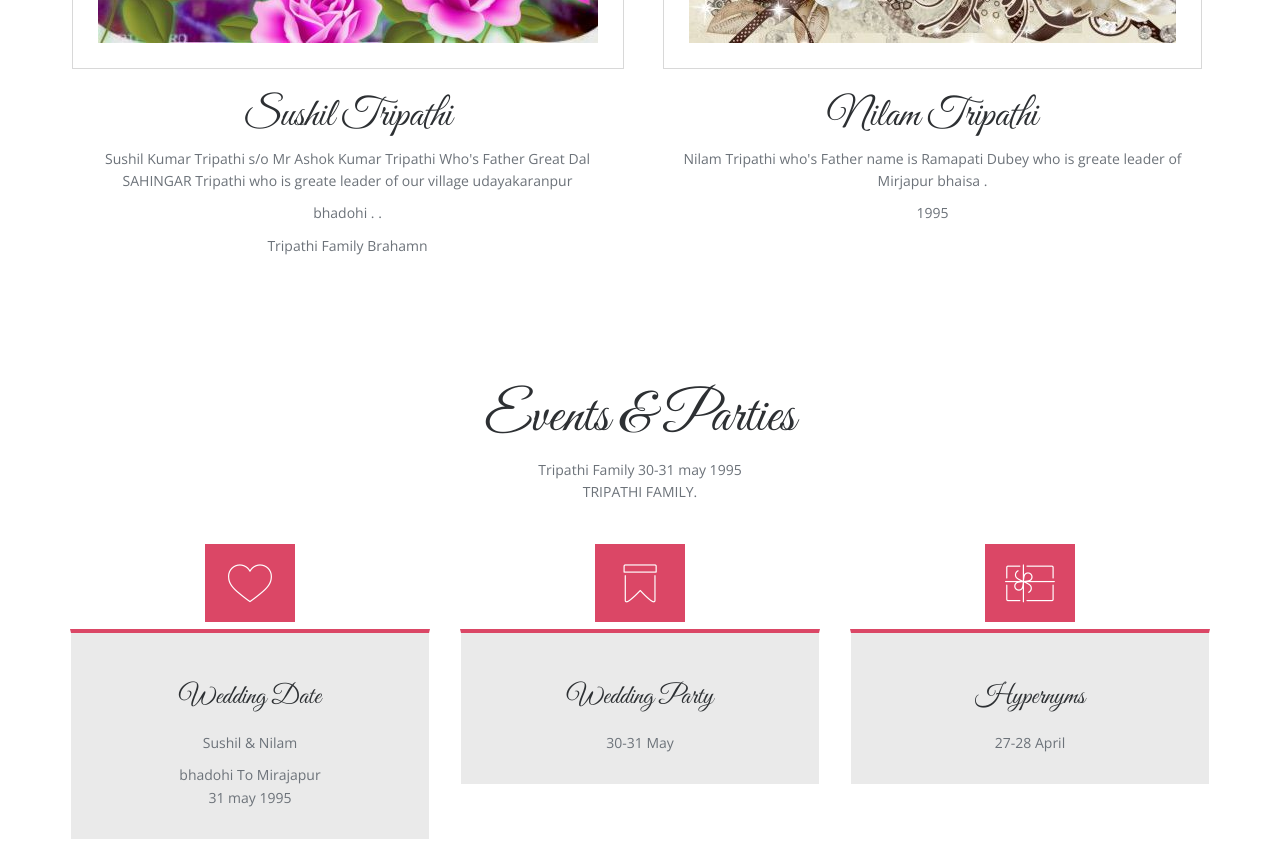
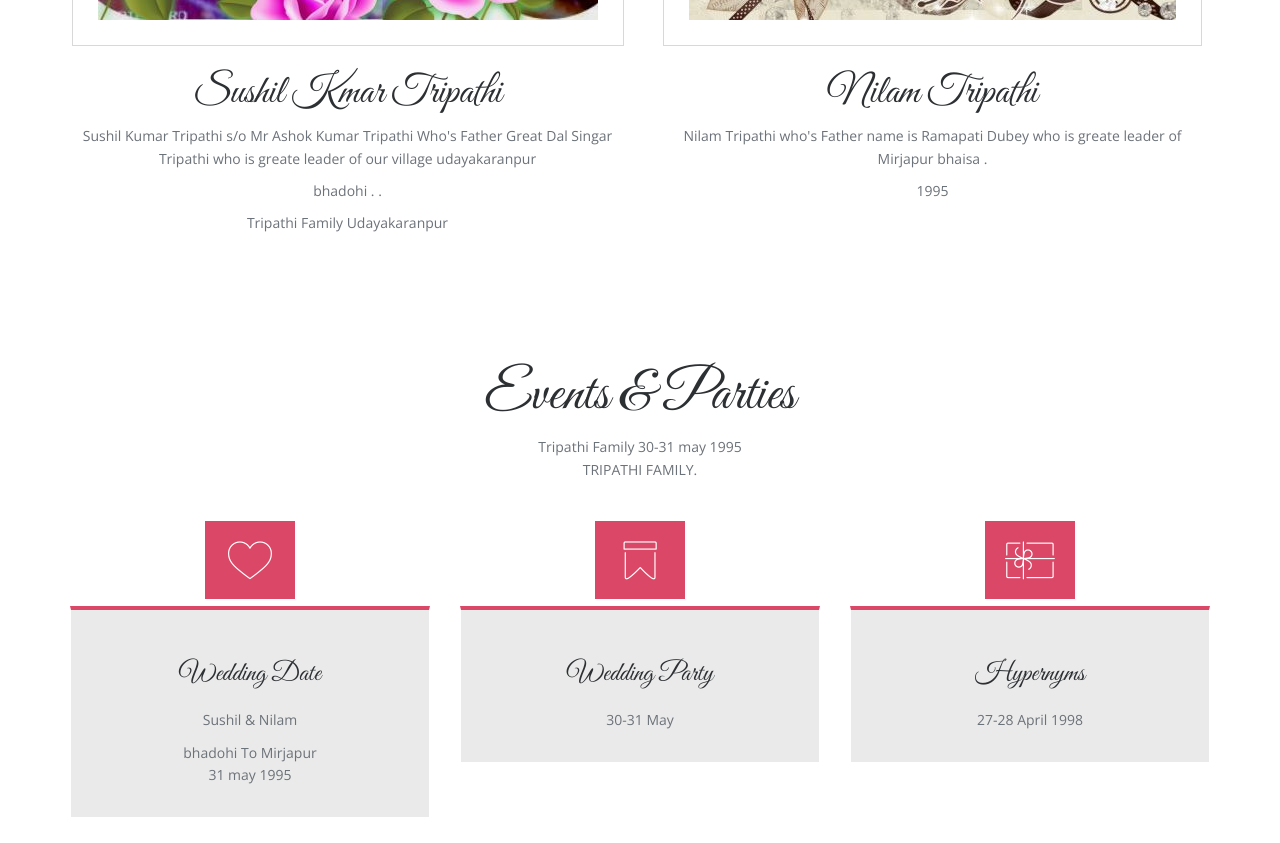
Before and after one commit to Gaurav320/Tripathi.github.io, a plain HTML site: page index.html in a window 1280 px wide. Shown: the part 1700-2543 px from the top of the page. Drawn offline with nearby package versions, Linux system fonts and the light colour scheme; files whose address does not match are found by name.

Commit message:
Update index.html

```diff
--- a/index.html
+++ b/index.html
@@ -102,7 +102,7 @@
   <div class="container">
     <div class="col-md-10 col-md-offset-1 text-center">
       <h3>Bride & Groom</h3>
-      <p>Lorem ipsum dolor sit amet, consectetur adipiscing elit. Duis eu libero scelerisque ligula sagittis faucibus eget quis lacus.Lorem ipsum dolor sit amet, consectetur adipiscing elit.Lorem ipsum dolor sit amet, consectetur adipiscing elit.</p>
+      <p>Sushil Kumar Tripathi s/o Mr Ashok Kumar Tripathi . Nilam Tripathi D/o Mr Ramapati Dubey. </p>
     </div>
   </div>
 </section>
@@ -116,10 +116,10 @@
 
 				<img src="images/bride.jpg" alt="bride" class="img-middle"/>
 				<div class="align-center">
-				<h3>Sushil Tripathi</h3>
-				<p>Sushil Kumar Tripathi s/o Mr Ashok Kumar Tripathi Who's Father Great Dal SAHINGAR Tripathi who is greate leader of our village udayakaranpur </p>
+				<h3>Sushil Kmar Tripathi</h3>
+				<p>Sushil Kumar Tripathi s/o Mr Ashok Kumar Tripathi Who's Father Great Dal Singar Tripathi who is greate leader of our village udayakaranpur </p>
    				<p>bhadohi . .</p>
-				<p>Tripathi Family Brahamn</p>
+				<p>Tripathi Family Udayakaranpur</p>
 				</div>
 			</div>
 				<div class="col-md-6">
@@ -147,7 +147,7 @@
         <div class="services-content">
           <h5>Wedding Date</h5>
           <p>Sushil & Nilam</p>
-          <p>bhadohi To Mirajapur<br/>
+          <p>bhadohi To Mirjapur<br/>
 			 31 may 1995<br/>
 		</p>
 	   </div>
@@ -162,7 +162,7 @@
       <div class="col-md-4 col-sm-6 services text-center"> <span class="icon icon-gift"></span>
         <div class="services-content">
           <h5>Hypernyms</h5>
-          <p>27-28 April</p>
+          <p>27-28 April 1998</p>
 
 		</div>
       </div>
@@ -186,7 +186,7 @@
 				</div>
 				<div>
 					<p>Our Tripathi Family Live Village Udyakaranpur Bhadohi Uttar Predesh</p>
-					<p>pin 221314 Post Srawathakhani </p>
+					<p>pin 221314 Post Srawatkhani </p>
 				</div>
 				<a href="#gallery" class="btn btn-outline btn-outline outline-dark">Tripathi</a>
 			</div>
```
